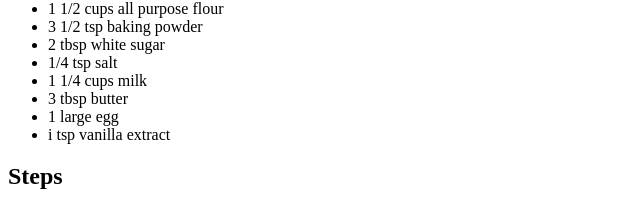
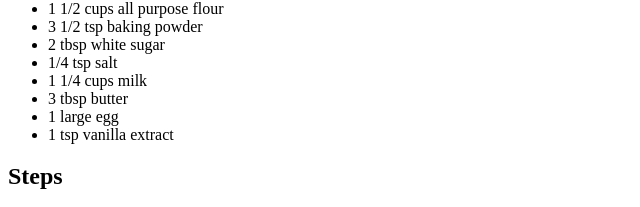
Before and after one commit to sreehasinin/odin-recipes, a plain HTML site: page recipes/pancake.html in a window 1280 px wide. Shown: the part 688-895 px from the top of the page, 0-640 px from the left. Drawn offline with Linux system fonts and the light colour scheme.

Commit message:
corrected typo

```diff
--- a/recipes/pancake.html
+++ b/recipes/pancake.html
@@ -20,7 +20,7 @@
         <li>1 1/4 cups milk</li>
         <li>3 tbsp butter</li>
         <li>1 large egg</li>
-        <li>i tsp vanilla extract</li>
+        <li>1 tsp vanilla extract</li>
     </ul>
     <h2>Steps</h2>
     <ol>
```
